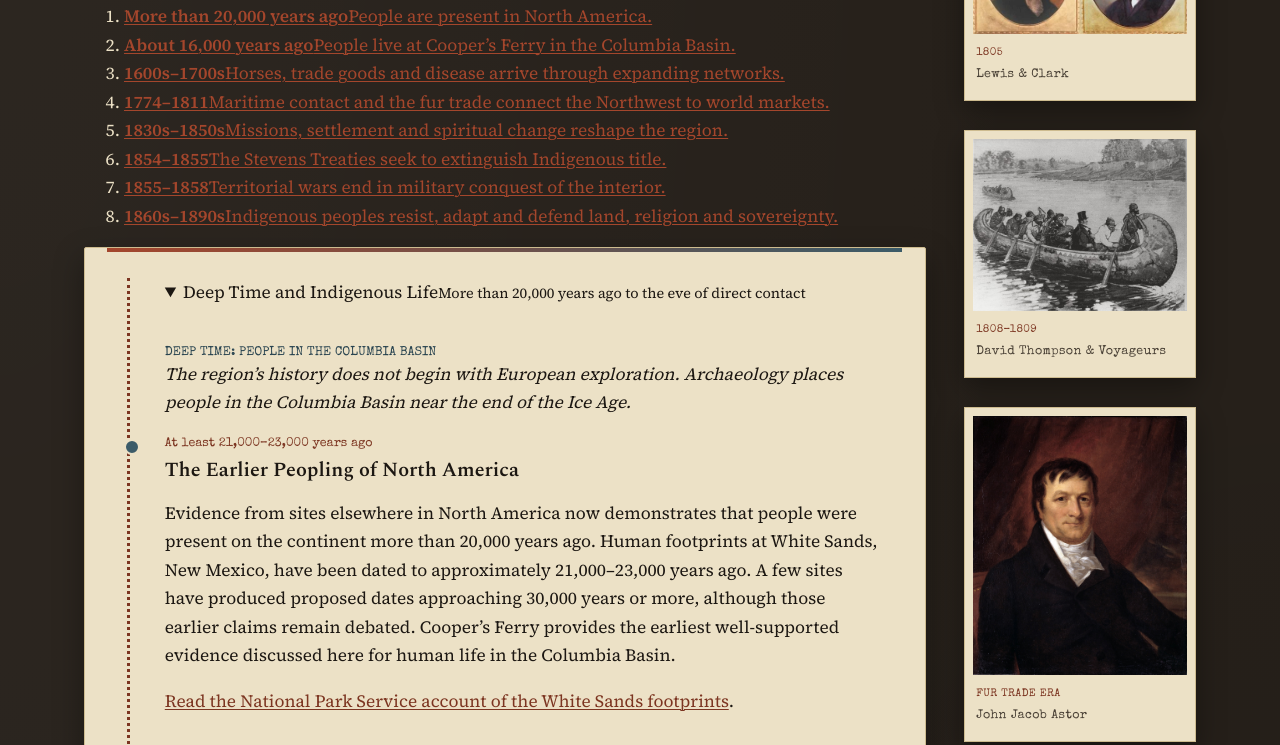
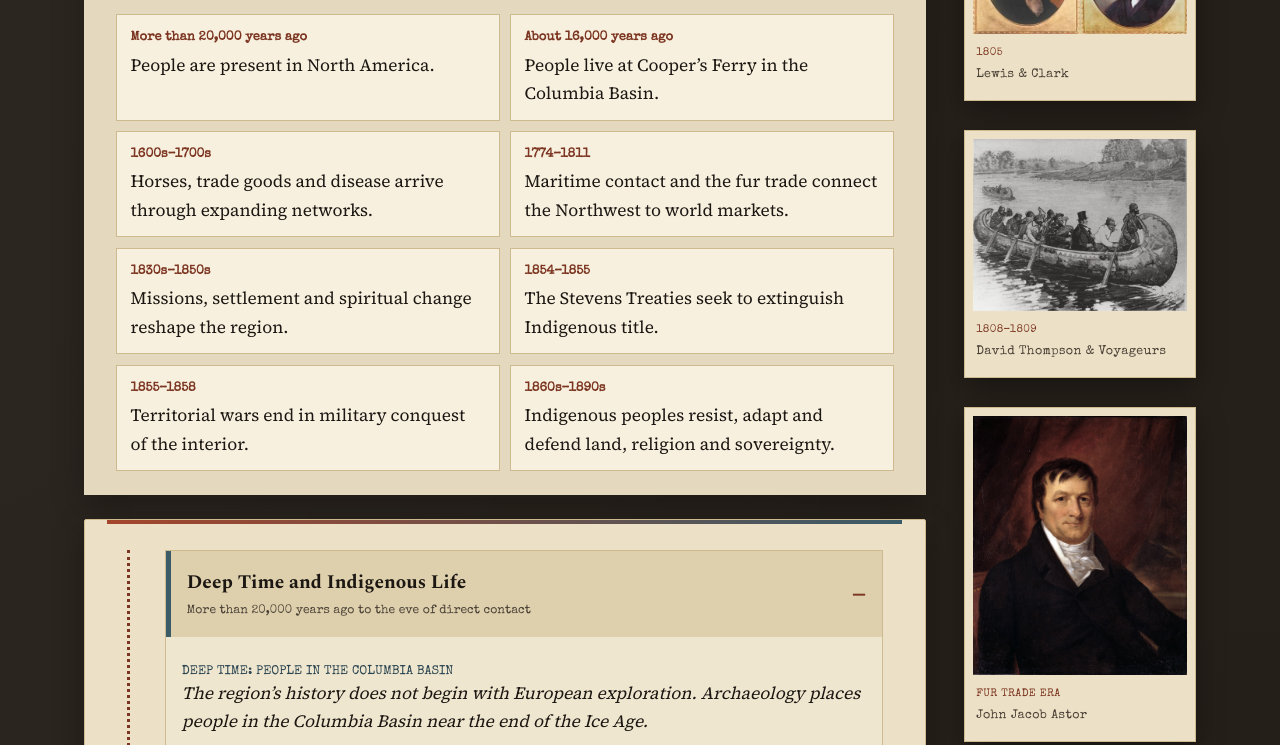
Before and after one commit to rncarlberg/washington-indigenous-wars, a plain HTML site: page time-line.html in a window 1280 px wide. Shown: the part 479-1224 px from the top of the page. Drawn offline with nearby package versions, Linux system fonts and the light colour scheme.

Commit message:
Style timeline overview and expandable eras

```diff
--- a/css/styles.css
+++ b/css/styles.css
@@ -342,6 +342,100 @@ main { display: block; }
 }
 .trail-era-label:first-child { margin-top: 0; }
 
+/* ---------- readable timeline controls ---------- */
+.timeline-glance {
+  background: rgba(236, 225, 198, 0.96);
+  color: var(--ink);
+  border-top: 4px solid var(--river);
+  box-shadow: 0 12px 30px rgba(0,0,0,0.28);
+  padding: 1.5rem clamp(1rem, 3vw, 2rem);
+  margin-bottom: 1.5rem;
+}
+.timeline-glance h2 { margin-bottom: 0.2rem; color: var(--ink); }
+.timeline-glance > p { margin-top: 0; color: var(--ink-soft); }
+.timeline-glance ol {
+  list-style: none;
+  display: grid;
+  grid-template-columns: repeat(2, minmax(0, 1fr));
+  gap: 0.65rem;
+  padding: 0;
+  margin: 1rem 0 0;
+}
+.timeline-glance a {
+  display: block;
+  height: 100%;
+  padding: 0.75rem 0.85rem;
+  border: 1px solid var(--parchment-line);
+  background: #f7f0df;
+  color: var(--ink);
+  text-decoration: none;
+}
+.timeline-glance a:hover,
+.timeline-glance a:focus { border-color: var(--rust); background: #fff8e8; }
+.timeline-glance strong,
+.timeline-glance span { display: block; }
+.timeline-glance strong { color: var(--rust-dim); font-family: var(--font-meta); font-size: 0.8rem; }
+.timeline-glance span { margin-top: 0.15rem; }
+
+.timeline-era {
+  border: 1px solid var(--parchment-line);
+  background: rgba(255,255,255,0.16);
+  margin: 0 0 1rem;
+}
+.timeline-era > summary {
+  cursor: pointer;
+  list-style: none;
+  position: relative;
+  padding: 1rem 3rem 1rem 1rem;
+  background: #ded0ad;
+  border-left: 5px solid var(--river);
+}
+.timeline-era > summary::-webkit-details-marker { display: none; }
+.timeline-era > summary::after {
+  content: "+";
+  position: absolute;
+  right: 1rem;
+  top: 50%;
+  transform: translateY(-50%);
+  color: var(--rust-dim);
+  font-size: 1.6rem;
+  font-weight: 700;
+}
+.timeline-era[open] > summary::after { content: "−"; }
+.timeline-era > summary span,
+.timeline-era > summary small { display: block; }
+.timeline-era > summary span {
+  font-family: var(--font-display);
+  color: var(--ink);
+  font-size: 1.2rem;
+  font-weight: 700;
+}
+.timeline-era > summary small {
+  margin-top: 0.15rem;
+  color: var(--ink-soft);
+  font-family: var(--font-meta);
+  font-size: 0.76rem;
+}
+.timeline-era > :not(summary) { margin-left: 1rem; margin-right: 1rem; }
+.timeline-era > .trail-era-label { margin-top: 1.5rem; }
+.timeline-era > .trail-stop:last-of-type { margin-bottom: 1.5rem; }
+
+.source-disclosure {
+  margin: 1rem 0 1.5rem;
+  padding: 0.6rem 0.8rem;
+  border: 1px solid var(--parchment-line);
+  background: rgba(255,255,255,0.28);
+}
+.source-disclosure > summary {
+  cursor: pointer;
+  font-family: var(--font-meta);
+  font-weight: 700;
+  color: var(--rust-dim);
+}
+.source-disclosure .notes { margin-top: 0.8rem; }
+.compact-list { margin-top: 0.6rem; }
+.compact-list li { margin-bottom: 0.45rem; }
+
 /* ---------- pull quote / speech block ---------- */
 blockquote.speech {
   font-family: var(--font-display);
@@ -588,6 +682,8 @@ table.data tfoot td { font-weight: 700; background: var(--parchment-dim); }
   .panel { padding: 1.6rem 1.2rem; }
   .trail { padding-left: 1.6rem; }
   .trail-stop::before { left: -1.95rem; }
+  .timeline-glance ol { grid-template-columns: 1fr; }
+  .timeline-era > :not(summary) { margin-left: 0.7rem; margin-right: 0.7rem; }
 }
 
 /* ---------- Splawn chat widget ---------- */
```
